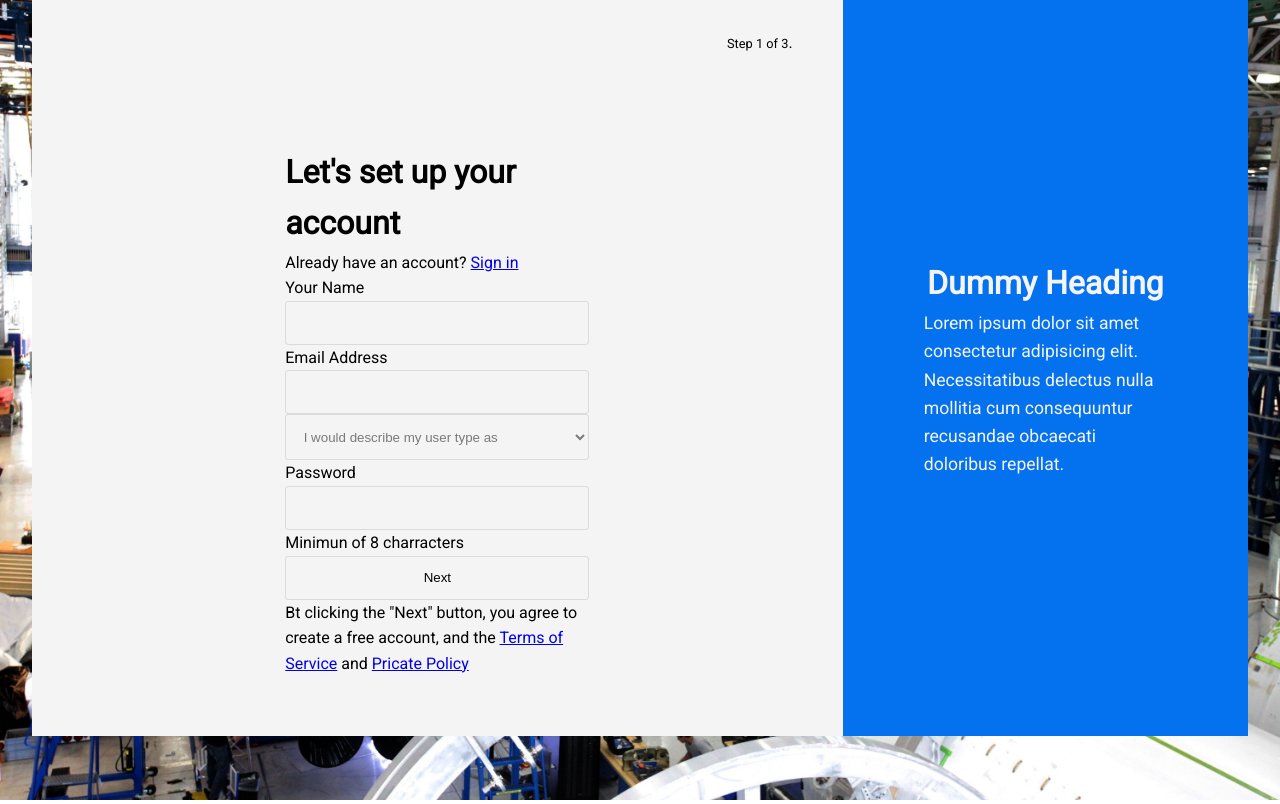
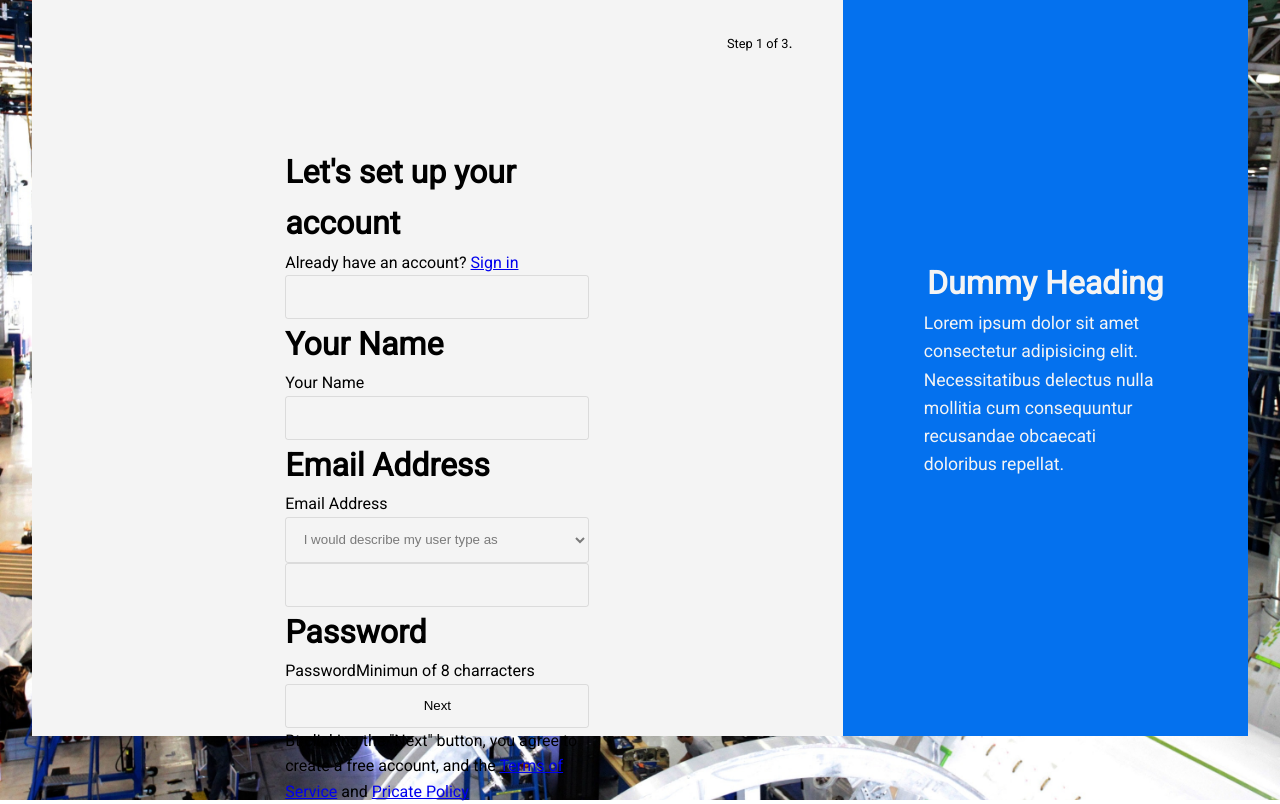
Before and after one commit to mahdiabubakar/fed-task, a React (Create React App) app: page / in a window 1280 px wide. Built offline with nearby package versions, Linux system fonts and the light colour scheme.

Commit message:
Input styling started

```diff
--- a/src/components/layouts/Modal.jsx
+++ b/src/components/layouts/Modal.jsx
@@ -16,12 +16,29 @@ const Modal = () => {
             </p>
           </div>
           <div>
-            <label>Your Name</label>
-            <input type='text' name='name' />
+            <input
+              type='text'
+              name='name'
+              className='Before-FS'
+              required=''
+              autocomplete='off'
+            />
+            <h1 class='Fs-H'>
+              <span>Your Name</span>
+            </h1>
+            <label class='placeholder'>Your Name</label>
           </div>
           <div>
-            <label>Email Address</label>
-            <input type='email' name='email' />
+            <input
+              type='password'
+              name='email'
+              className='Before-FS'
+              required=''
+            />
+            <h1 class='Fs-H'>
+              <span>Email Address</span>
+            </h1>
+            <label class='placeholder'>Email Address</label>
           </div>
           <div>
             <select name='job-title' defaultValue='user-type'>
@@ -33,8 +50,12 @@ const Modal = () => {
             </select>
           </div>
           <div>
-            <label>Password</label>
-            <input type='password' name='password' />
+            <input type='password' name='password' class='Before-FS' required />
+            <h1 class='Fs-H'>
+              <span>Password</span>
+            </h1>
+            <label class='placeholder'>Password</label>
+
             <span>Minimun of 8 charracters</span>
           </div>
           <div>
```
